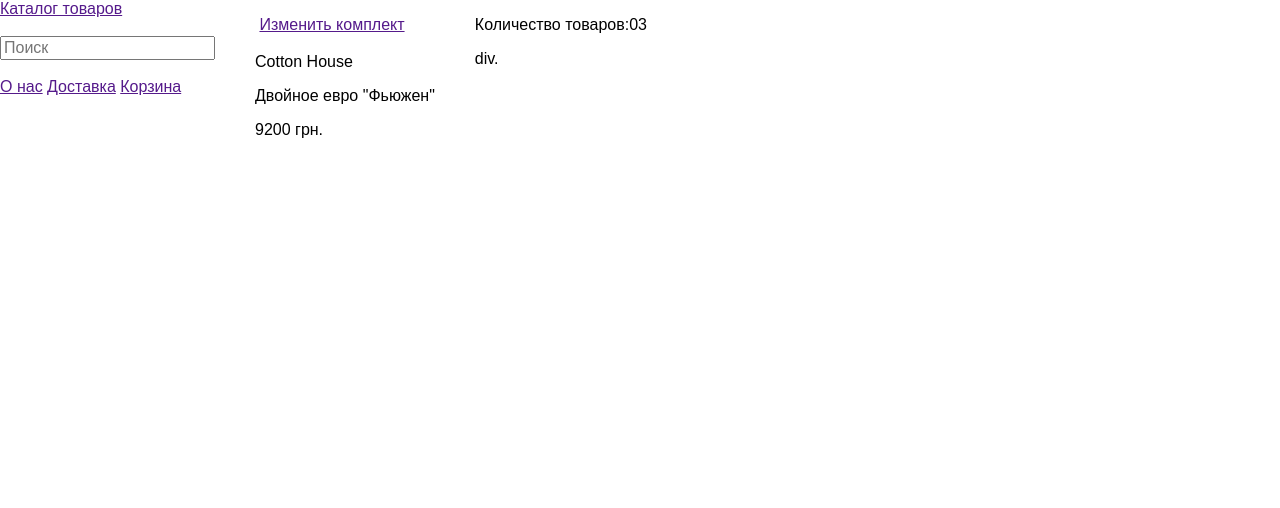
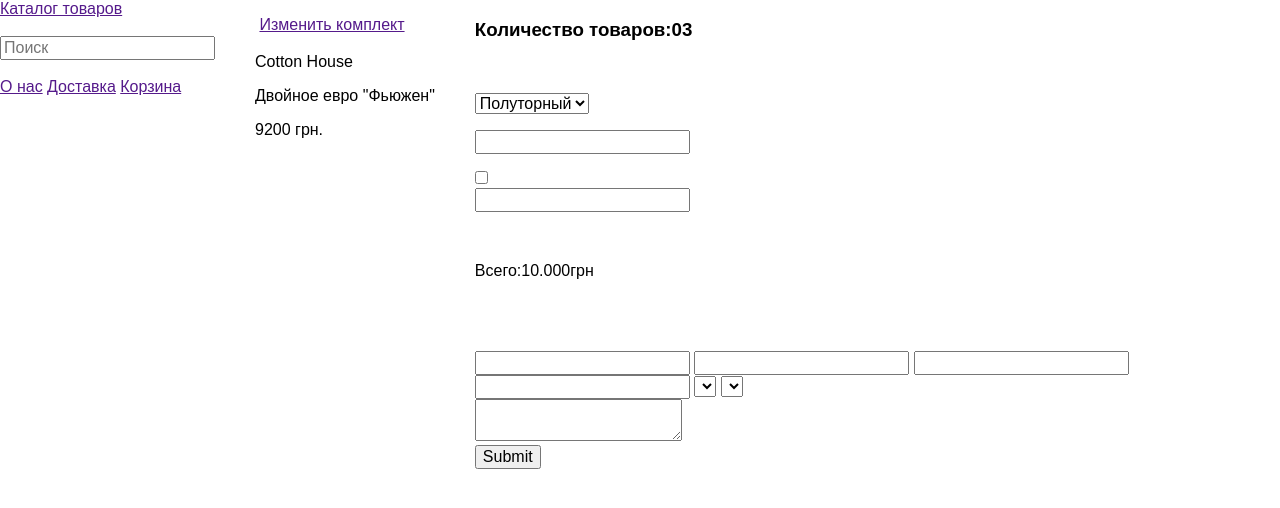
Before and after one commit to hirdbluebird/iiio_studio, a website: page index.html in a window 1280 px wide. Drawn offline with Linux system fonts and the light colour scheme.

Commit message:
first version of complited markup

```diff
--- a/index.html
+++ b/index.html
@@ -65,22 +65,89 @@
 		</section><!-- /.goods-section -->
 	</main>
 
-	<div class="cart-modal modal">
+	<div class="modal">
 		<div class="modal-blackening"></div>
 		<div class="modal-body">
 
-			<div class="cart">
-				<div class="cart-header">
-					<div class="cart-header-info">
-						<p>Количество товаров:<span>03</span></p>
+			<form class="cart-modal">
+				<div class="cart-modal_header">
+					<div class="cart-modal-header_count">
+						<h3>Количество товаров:<span>03</span></h3>
 					</div>
 				</div><!-- /.cart-header -->
 
-				<div class="cart-body">
-					div.
+				<div class="cart-modal_body">
+
+					<div class="item">
+						<div class="item-photo">
+							<img src="" alt="">
+						</div>
+						<div class="item-info">
+							<p class="item-info_name"></p>
+							<p class="item-info_description"></p>
+							<select>
+								<option>Полуторный</option>
+								<option>Полуторный</option>
+								<option>Полуторный</option>
+							</select>
+						</div><!-- /.item-info -->
+						<div class="item-additional">
+							<div class="item-additional_count">
+								<p></p>
+								<input type="number" name="">
+							</div>
+							<div class="item-additional_checkbox">
+								<p></p>
+								<label for="1"></label>
+								<input type="checkbox" id="1" name="">
+							</div>
+						</div><!-- /.item-additional -->
+						<div class="item-count-total">
+							<input type="number" name="">
+						</div>
+						<div class="item-price">
+							<p><span class="item-price_number"></span></p>
+						</div>
+						<div class="item-delete">
+							<a href=""><img src="" alt=""></a>
+						</div>
+					</div><!-- /.item -->
+					<div class="cart-total-price">
+						<p>Всего:<span>10.000</span>грн</p>
+					</div>
+
+					<a class="close-button"><img src="" alt=""></a>
+				</div><!-- /.cart-modal-body -->
+
+				<div class="cart-modal_margin">
+					<img src="" alt="">
 				</div>
 
-			</div><!-- /.cart -->
+				<div class="user-info">
+					<h3></h3>
+					<div class="user-info_column">
+						<input type="text" name="" placeholder="">
+						<input type="email" name="" placeholder="">
+						<input type="text" name="" placeholder="">
+					</div>
+					<div class="user-info_column">
+						<input type="text" name="" placeholder="">
+						<select>
+							<option></option>
+							<option></option>
+						</select>
+						<select>
+							<option></option>
+							<option></option>
+						</select>
+					</div>
+					<div class="user-info_column">
+						<textarea placeholder=""></textarea>
+					</div>
+					<input type="submit" name="">
+				</div>
+
+			</form><!-- /.cart -->
 		</div><!-- /.modal-body -->
 	</div><!-- /.cart-modal modal -->
 </body>
```
